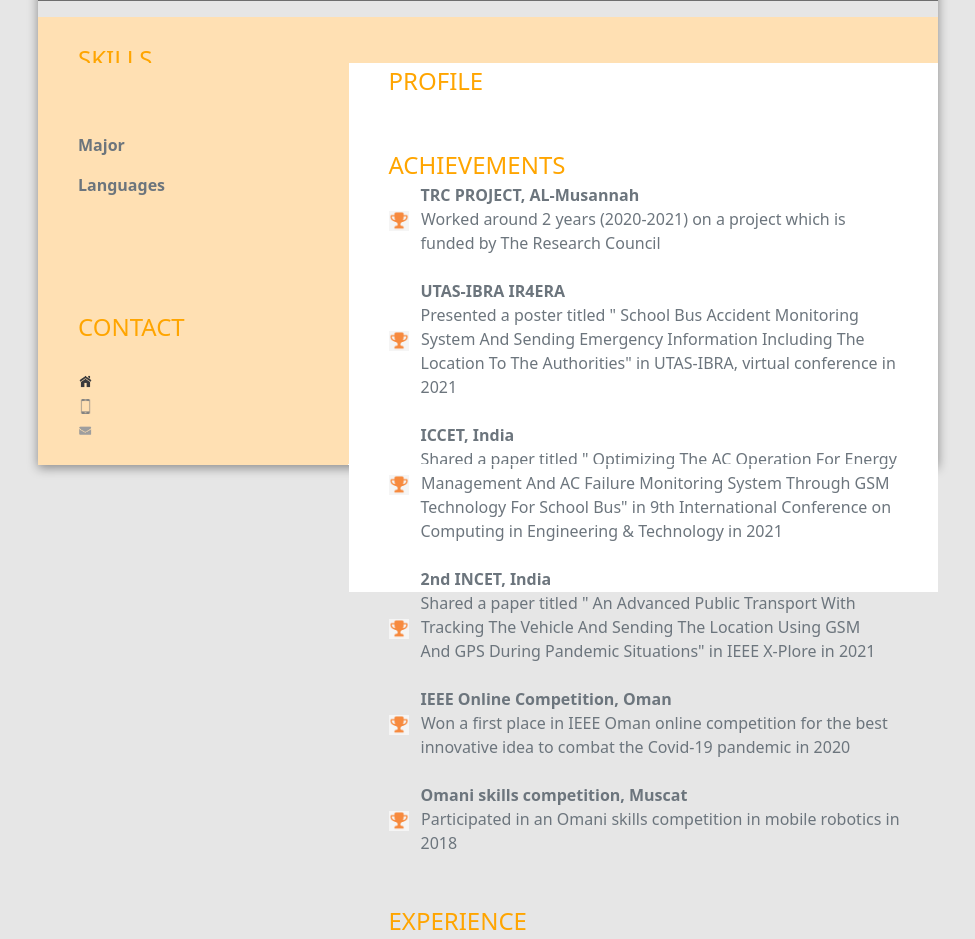
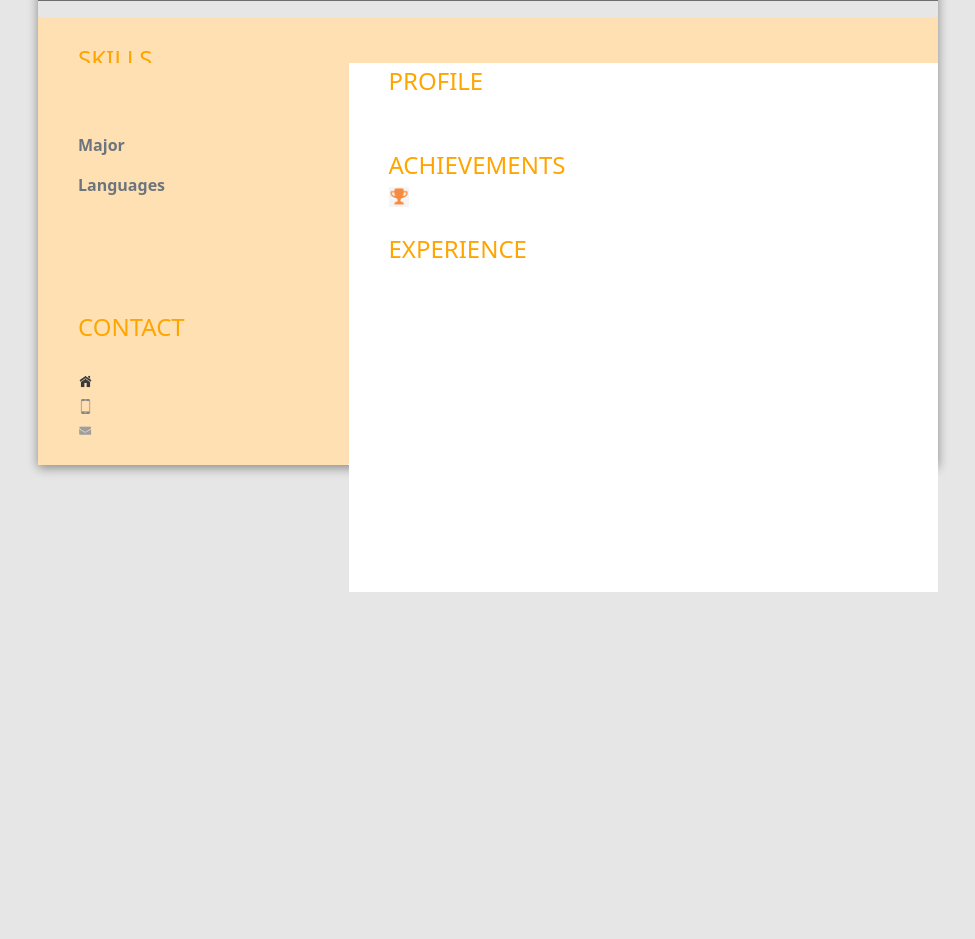
Before and after one commit to NusaibaAbdulaziz/CV_Builder_PHP, a PHP site: page /CV.php in a window 1280 px wide. Shown: the part 195-1134 px from the top of the page, without its empty margins (152-1127 px from the left). After the commit the page ends 787 px from the top, so only its background shows below. Run offline with PHP 8.4, Linux system fonts and the light colour scheme.

Commit message:
Fourth commit

```diff
--- a/CV.php
+++ b/CV.php
@@ -191,40 +191,16 @@
         <br>
         <br>
         <li> <font color="orange" size="5" >ACHIEVEMENTS</font></li>
+
+        <li><img src="ach.png" width=20px>
+
         <?php
                 if (isset($_SESSION['Achievements'])){
 
                   echo "<p> ".$_SESSION['Achievements']."</p>";
                 }
         ?>
-        <li>&emsp;&emsp;<b>TRC PROJECT, AL-Musannah</b></li>
-        <li><img src="ach.png" width=20px>&nbsp&nbsp Worked around 2 years (2020-2021) on a project which is</li>
-        <li>&emsp;&emsp;funded by The Research Council</li>
-        <br>
-        <li>&emsp;&emsp;<b>UTAS-IBRA IR4ERA</b></li>
-        <li>&emsp;&emsp;Presented a poster titled " School Bus Accident Monitoring</li>
-        <li><img src="ach.png" width=20px>&nbsp&nbsp System And Sending Emergency Information Including The</li>
-        <li>&emsp;&emsp;Location To The Authorities" in UTAS-IBRA, virtual conference in</li>
-        <li>&emsp;&emsp;2021</li>
-        <br>
-        <li>&emsp;&emsp;<b>ICCET, India</b></li>
-        <li>&emsp;&emsp;Shared a paper titled " Optimizing The AC Operation For Energy</li>
-        <li><img src="ach.png" width=20px>&nbsp&nbsp Management And AC Failure Monitoring System Through GSM</li>
-        <li>&emsp;&emsp;Technology For School Bus" in 9th International Conference on</li>
-        <li>&emsp;&emsp;Computing in Engineering & Technology in 2021</li>
-        <br>
-        <li>&emsp;&emsp;<b>2nd INCET, India</b></li>
-        <li>&emsp;&emsp;Shared a paper titled " An Advanced Public Transport With</li>
-        <li><img src="ach.png" width=20px>&nbsp&nbsp Tracking The Vehicle And Sending The Location Using GSM</li>
-        <li>&emsp;&emsp;And GPS During Pandemic Situations" in IEEE X-Plore in 2021</li>
-        <br>
-        <li>&emsp;&emsp;<b>IEEE Online Competition, Oman</b></li>
-        <li><img src="ach.png" width=20px>&nbsp&nbsp Won a first place in IEEE Oman online competition for the best</li>
-        <li>&emsp;&emsp;innovative idea to combat the Covid-19 pandemic in 2020</li>
-        <br>
-        <li>&emsp;&emsp;<b>Omani skills competition, Muscat</b></li>
-        <li><img src="ach.png" width=20px>&nbsp&nbsp Participated in an Omani skills competition in mobile robotics in</li>
-        <li>&emsp;&emsp;2018</li>
+
         <br>
         <br>
         <li> <font color="orange" size="5" >EXPERIENCE</font></li>
```
